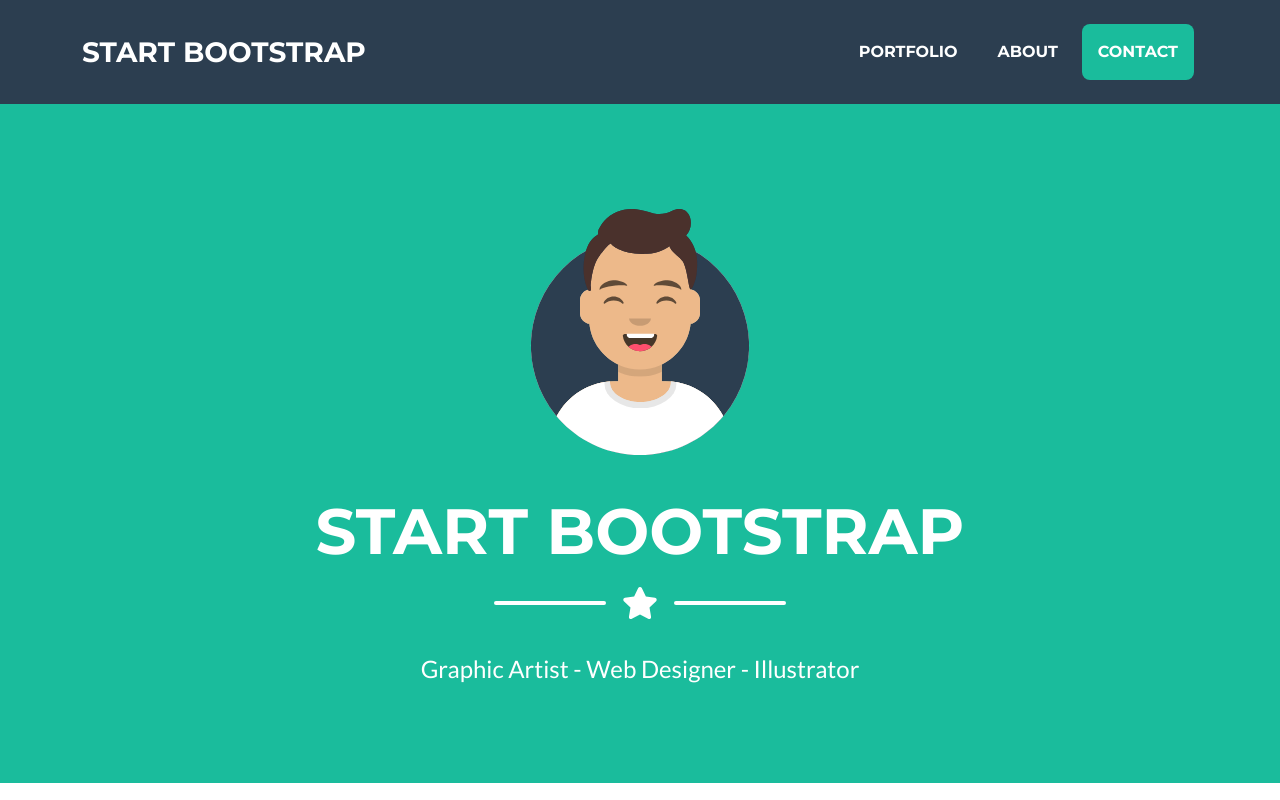
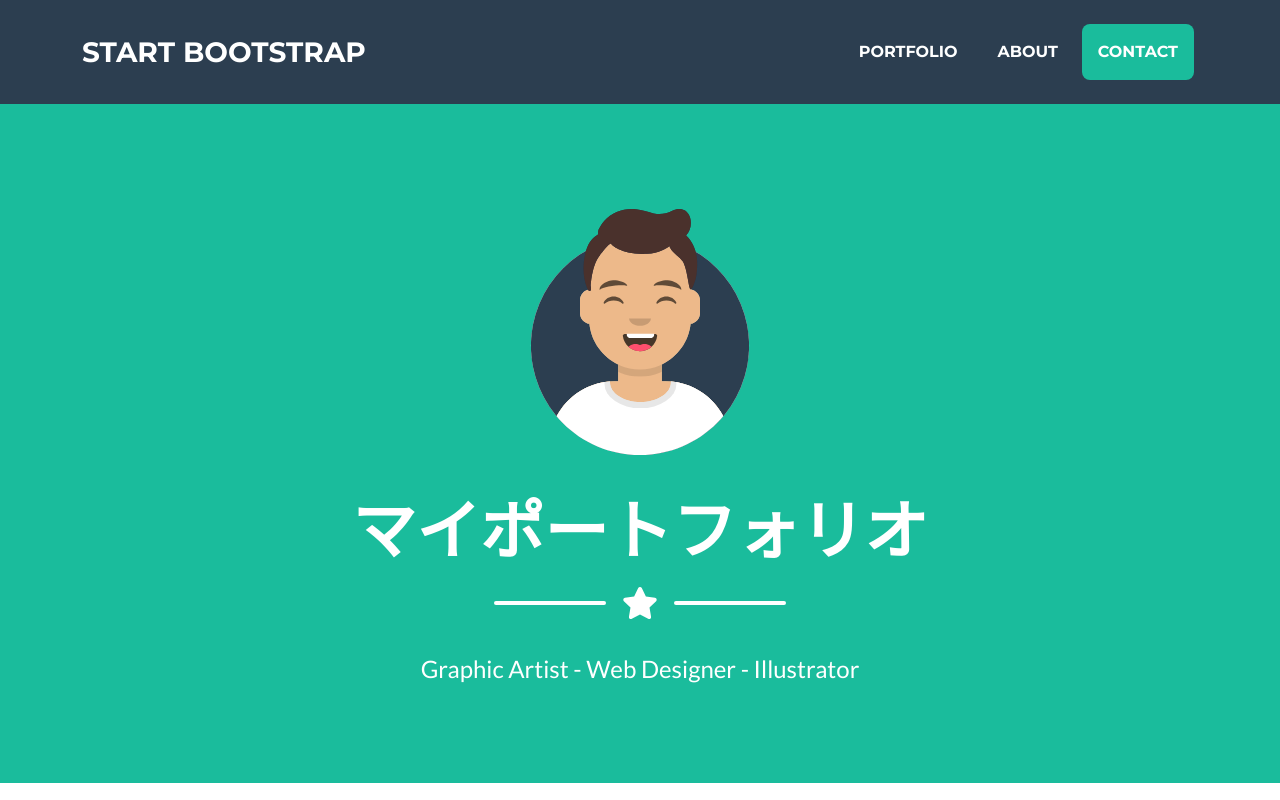
Before and after one commit to mikochi9162/my_portfolio, a plain HTML site: page index.html in a window 1280 px wide. Shown: the top 800 px of the page. Drawn offline with nearby package versions, Linux system fonts and the light colour scheme.

Commit message:
Update index.html

```diff
--- a/index.html
+++ b/index.html
@@ -40,7 +40,7 @@
                 <!-- Masthead Avatar Image-->
                 <img class="masthead-avatar mb-5" src="assets/img/avataaars.svg" alt="..." />
                 <!-- Masthead Heading-->
-                <h1 class="masthead-heading text-uppercase mb-0">Start Bootstrap</h1>
+                <h1 class="masthead-heading text-uppercase mb-0">マイポートフォリオ</h1>
                 <!-- Icon Divider-->
                 <div class="divider-custom divider-light">
                     <div class="divider-custom-line"></div>
```
